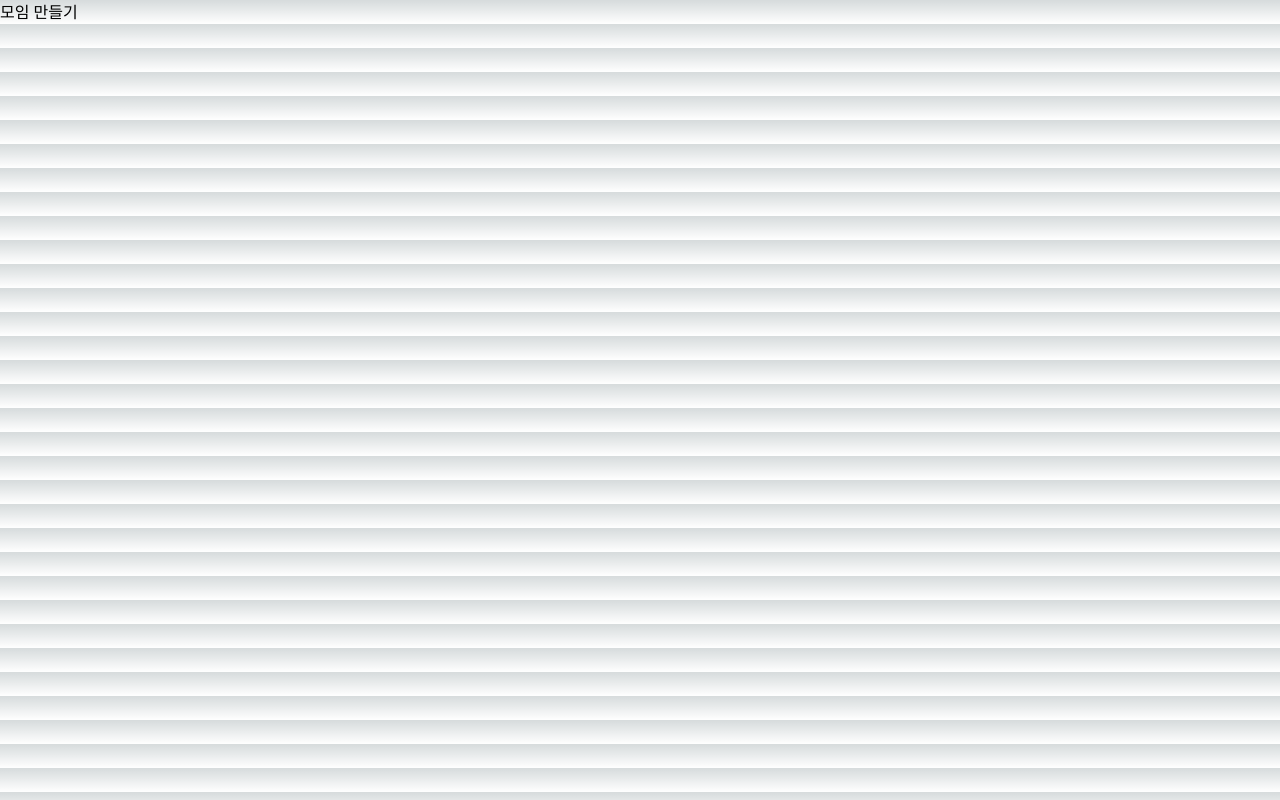
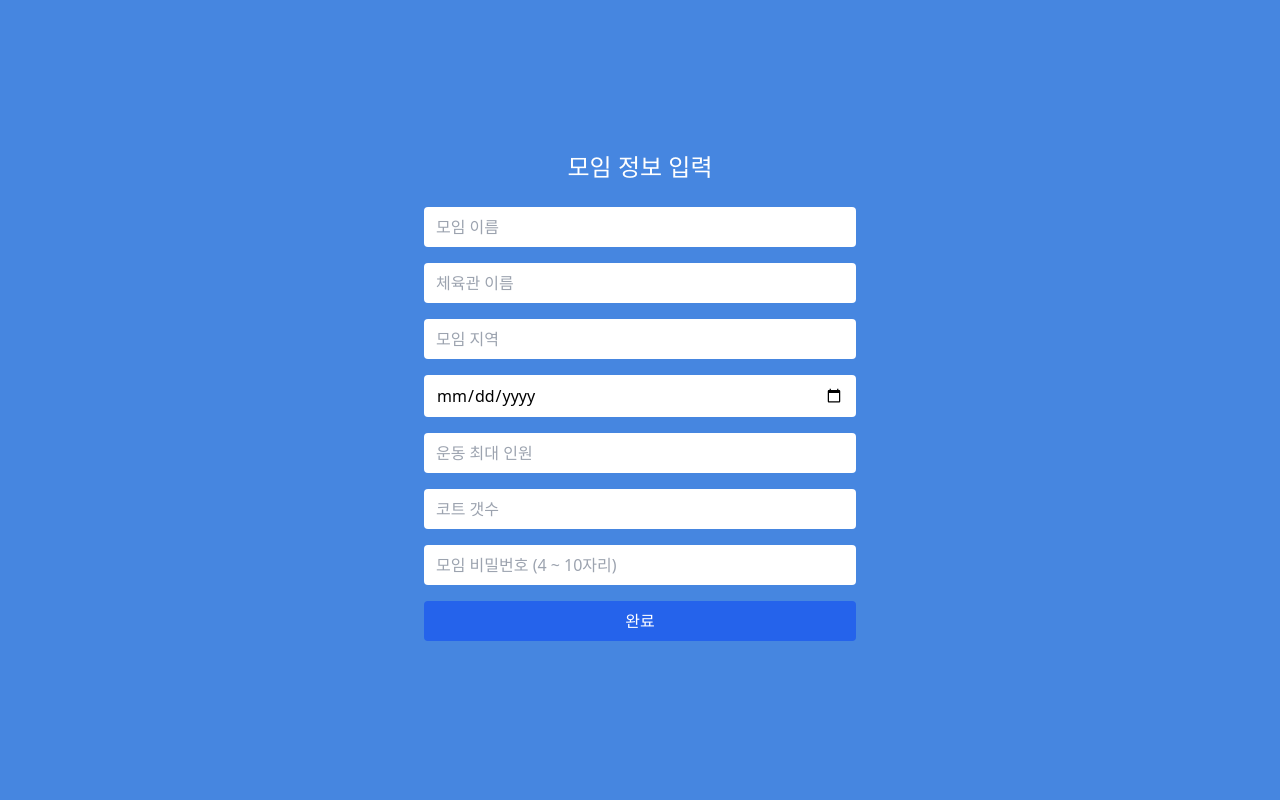
Before and after one commit to harry7435/minton-pot, a Next.js app: page /createGroup in a window 1280 px wide. Built offline with nearby package versions, Linux system fonts and the light colour scheme.

Commit message:
[✨feat]: 모임 생성 페이지 구현

```diff
--- a/app/createGroup/page.tsx
+++ b/app/createGroup/page.tsx
@@ -1,7 +1,73 @@
+// pages/create-group.tsx
+'use client';
+
+import { useForm } from 'react-hook-form';
+import { yupResolver } from '@hookform/resolvers/yup';
+import { useState } from 'react';
+import inputItem from '@/constants/createGroup/inputItem';
+import { schema } from '@/constants/yup/createGroupSchema';
+
+interface Group {
+  meetingName: string;
+  stadiumName: string;
+  location: string;
+  exerciseTime: Date;
+  maxPeople: number;
+  totalCourts: number;
+  password: string;
+}
+
 export default function CreateGroup() {
+  const [meetingCode, setMeetingCode] = useState<string | null>(null);
+
+  const {
+    register,
+    handleSubmit,
+    formState: { errors },
+  } = useForm({
+    resolver: yupResolver(schema),
+  });
+
+  const onSubmit = (data: Group) => {
+    // 랜덤 숫자 4~8자리 생성
+    const code = Math.floor(1000 + Math.random() * 9000).toString();
+    setMeetingCode(code);
+
+    // TODO: 서버로 데이터 전송 코드 추가
+    console.log(data);
+  };
+
   return (
-    <>
-      <h1>모임 만들기</h1>
-    </>
+    <main className="flex h-screen flex-col items-center justify-center bg-[#4686e0] p-4 text-white">
+      <h1 className="mb-4 text-2xl">모임 정보 입력</h1>
+      <form
+        onSubmit={handleSubmit(onSubmit)}
+        className="flex w-full max-w-md flex-col gap-4 overflow-y-auto p-2"
+      >
+        {inputItem.map(({ id, name, placeholder, type }) => (
+          <div key={id}>
+            <input
+              {...register(name)}
+              placeholder={placeholder}
+              className="w-full rounded p-2 px-3 text-black focus:outline-[#4686e0]"
+              type={type}
+            />
+            {errors[name] && (
+              <p className="font-semibold text-warn">{errors[name].message}</p>
+            )}
+          </div>
+        ))}
+
+        <button type="submit" className="rounded bg-blue-600 p-2">
+          완료
+        </button>
+      </form>
+
+      {meetingCode && (
+        <p className="mt-4 text-lg">
+          모임 코드 : <strong>{meetingCode}</strong>
+        </p>
+      )}
+    </main>
   );
 }
--- a/components/GroupNumInput.tsx
+++ b/components/GroupNumInput.tsx
@@ -32,14 +32,14 @@ export default function GroupNumInput() {
       {groupNum && regex.test(groupNum) ? (
         <Link
           href={`/group/${groupNum}`}
-          className="rounded-lg bg-white px-4 py-2 text-[#4686e0] shadow transition hover:bg-gray-200"
+          className="rounded-lg bg-white px-4 py-2 text-center text-[#4686e0] shadow transition hover:bg-gray-200"
         >
           모임 참여하기
         </Link>
       ) : (
         <button
           disabled
-          className="cursor-not-allowed rounded-lg bg-gray-300 px-4 py-2 text-gray-500 shadow"
+          className="cursor-not-allowed rounded-lg bg-gray-300 px-4 py-2 text-center text-gray-500 shadow"
         >
           모임 참여하기
         </button>
--- /dev/null
+++ b/constants/createGroup/inputItem.ts
@@ -0,0 +1,57 @@
+interface InputItem {
+  id: number;
+  name:
+    | 'meetingName'
+    | 'stadiumName'
+    | 'location'
+    | 'exerciseTime'
+    | 'maxPeople'
+    | 'totalCourts'
+    | 'password';
+  placeholder: string;
+  type?: string;
+}
+
+const inputItem: InputItem[] = [
+  {
+    id: 0,
+    name: 'meetingName',
+    placeholder: '모임 이름',
+  },
+  {
+    id: 1,
+    name: 'stadiumName',
+    placeholder: '체육관 이름',
+  },
+  {
+    id: 2,
+    name: 'location',
+    placeholder: '모임 지역',
+  },
+  {
+    id: 3,
+    name: 'exerciseTime',
+    placeholder: '운동 날짜',
+    type: 'date',
+  },
+  {
+    id: 4,
+    name: 'maxPeople',
+    placeholder: '운동 최대 인원',
+    type: 'number',
+  },
+  {
+    id: 5,
+    name: 'totalCourts',
+    placeholder: '코트 갯수',
+    type: 'number',
+  },
+  {
+    id: 6,
+    name: 'password',
+    placeholder: '모임 비밀번호 (4 ~ 10자리)',
+    type: 'password',
+  },
+];
+
+export default inputItem;
--- /dev/null
+++ b/constants/yup/createGroupSchema.ts
@@ -0,0 +1,28 @@
+import * as yup from 'yup';
+
+export const schema = yup.object().shape({
+  meetingName: yup.string().required('모임 이름을 입력해주세요'),
+  stadiumName: yup.string().required('체육관 이름을 입력해주세요'),
+  location: yup.string().required('모임 지역을 입력해주세요'),
+  exerciseTime: yup
+    .date()
+    .required('번개 운동 날짜를 선택해주세요')
+    .typeError('날짜 형태(yyyy. mm. dd.)이 아닙니다'),
+  maxPeople: yup
+    .number()
+    .required('운동 최대 인원을 설정해주세요')
+    .typeError('운동 최대 인원을 설정해주세요')
+    .positive()
+    .integer(),
+  totalCourts: yup
+    .number()
+    .required('배드민턴 코트 갯수를 입력해주세요')
+    .typeError('배드민턴 코트 갯수를 입력해주세요')
+    .positive()
+    .integer(),
+  password: yup
+    .string()
+    .required('모임 비밀번호를 입력해주세요')
+    .min(4, '비밀번호는 최소 4자리 이상입니다')
+    .max(10, '비밀번호는 최대 10자리입니다'),
+});
--- a/package.json
+++ b/package.json
@@ -9,11 +9,14 @@
     "lint": "next lint"
   },
   "dependencies": {
+    "@hookform/resolvers": "^3.9.0",
     "@supabase/supabase-js": "^2.45.1",
     "firebase": "^10.12.5",
     "next": "14.2.3",
     "react": "^18",
-    "react-dom": "^18"
+    "react-dom": "^18",
+    "react-hook-form": "^7.52.2",
+    "yup": "^1.4.0"
   },
   "devDependencies": {
     "@types/node": "^20",
--- a/tailwind.config.ts
+++ b/tailwind.config.ts
@@ -1,17 +1,20 @@
-import type { Config } from "tailwindcss";
+import type { Config } from 'tailwindcss';
 
 const config: Config = {
   content: [
-    "./pages/**/*.{js,ts,jsx,tsx,mdx}",
-    "./components/**/*.{js,ts,jsx,tsx,mdx}",
-    "./app/**/*.{js,ts,jsx,tsx,mdx}",
+    './pages/**/*.{js,ts,jsx,tsx,mdx}',
+    './components/**/*.{js,ts,jsx,tsx,mdx}',
+    './app/**/*.{js,ts,jsx,tsx,mdx}',
   ],
   theme: {
     extend: {
       backgroundImage: {
-        "gradient-radial": "radial-gradient(var(--tw-gradient-stops))",
-        "gradient-conic":
-          "conic-gradient(from 180deg at 50% 50%, var(--tw-gradient-stops))",
+        'gradient-radial': 'radial-gradient(var(--tw-gradient-stops))',
+        'gradient-conic':
+          'conic-gradient(from 180deg at 50% 50%, var(--tw-gradient-stops))',
+      },
+      colors: {
+        warn: '#E09646',
       },
     },
   },
```
Also changed, not shown: 1 other file (tests, documents, lock files or other folders).
